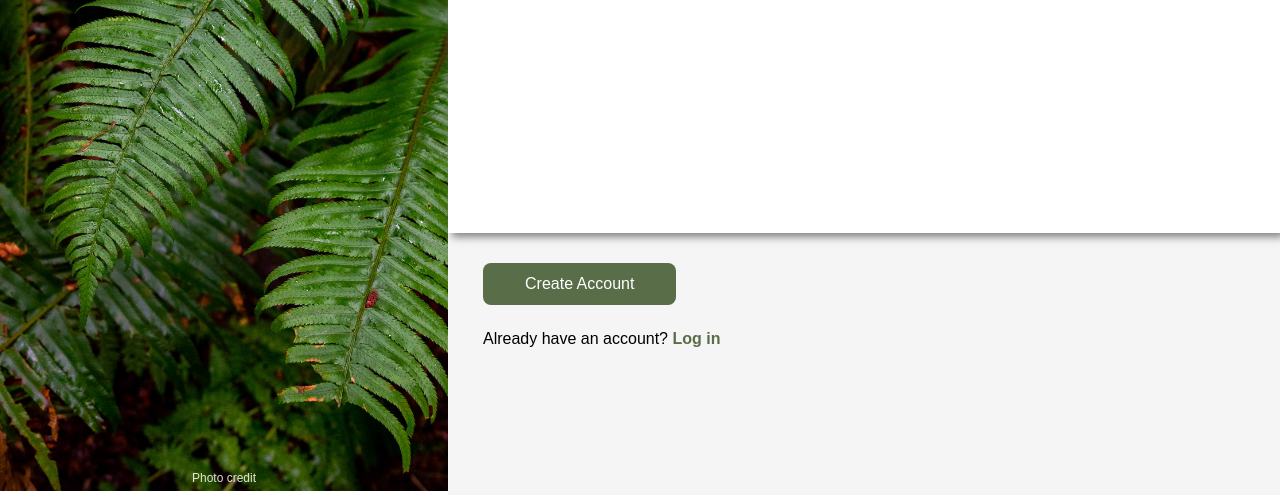
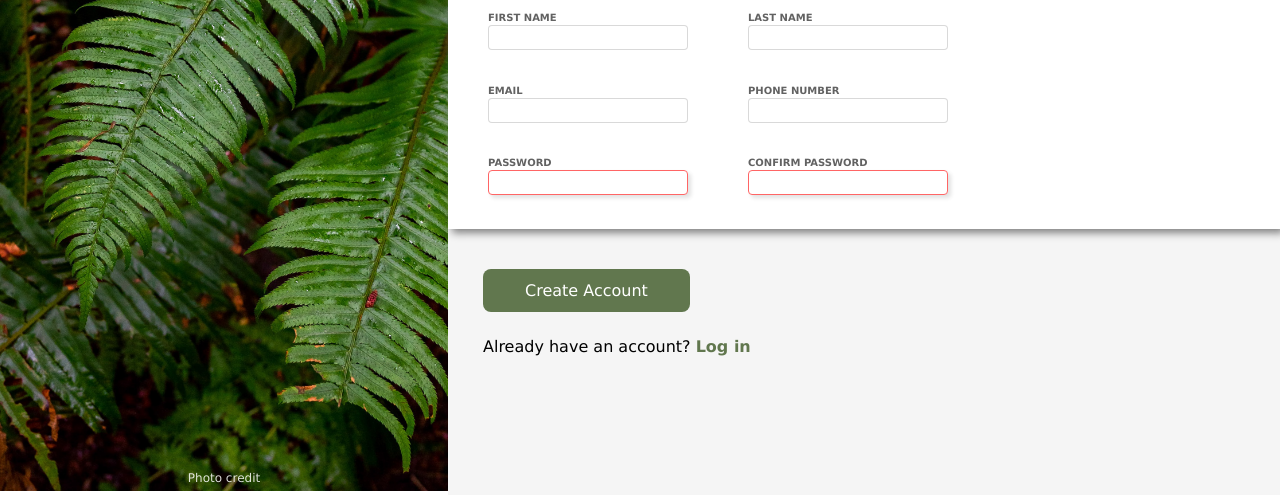
Before and after one commit to 99vik/Sign-up-Form-Odin, a plain HTML site: page index.html in a window 1280 px wide. Shown: the part 309-804 px from the top of the page. Drawn offline with Linux system fonts and the light colour scheme.

Commit message:
finished form

```diff
--- a/index.html
+++ b/index.html
@@ -28,9 +28,41 @@
             </div>
             <div class="form-container">
                 <p>Let's do this!</p>
+                <form id="myform" method="post" action="">
+                    <div class="form-row">
+                        <div class="input">
+                            <label for="first_name">FIRST NAME</label>
+                            <input type="text" name="first_name" id="first_name" required>
+                        </div>
+                        <div class="input">
+                            <label for="last_name">LAST NAME</label>
+                            <input type="text" name="last_name" id="last_name" required>
+                        </div>
+                    </div>
+                    <div class="form-row">
+                        <div class="input">
+                            <label for="email">EMAIL</label>
+                            <input type="email" name="email" id="email" required>
+                        </div>
+                        <div class="input">
+                            <label for="phone_number">PHONE NUMBER</label>
+                            <input type="tel" name="phone_number" id="phone_number" required>
+                        </div>
+                    </div>
+                    <div class="form-row">
+                        <div class="input error">
+                            <label for="password">PASSWORD</label>
+                            <input type="password" name="password" id="password" required>
+                        </div>
+                        <div class="input error">
+                            <label for="confirm_password">CONFIRM PASSWORD</label>
+                            <input type="password"  name="confirm_password" id="confirm_password" required>
+                        </div>
+                    </div>
+                </form>
             </div>
             <div>
-                <button class="create-account-btn">Create Account</button>
+                <button form="myform" class="create-account-btn" type="submit">Create Account</button>
                 <p class="text-normal">Already have an account? <a class="log-in-link">Log in</a></p>
             </div>
         </div>
--- a/styles.css
+++ b/styles.css
@@ -4,7 +4,7 @@
     -webkit-box-sizing: border-box;
     -moz-box-sizing: border-box;
     box-sizing: border-box;
-    font-family: Arial, Helvetica, sans-serif;
+    font-family: 'Lucida Sans', 'Lucida Sans Regular', 'Lucida Grande', 'Lucida Sans Unicode', Geneva, Verdana, sans-serif;
 }
 
 .main-container {
@@ -67,7 +67,7 @@
     width: 100%;
     background-color: whitesmoke;
     flex: 1;
-    padding: 30px 150px 45px 35px;
+    padding: 40px 150px 40px 35px;
 }
 
 .text {
@@ -81,11 +81,14 @@
 
 .form-container {
     width: 100%;
-    height: 35vh;
+    height: max(220px, 34vh);
     background-color: white;
     box-shadow: 4px 4px 8px 0px gray;
     padding: 15px 35px;
     z-index: 1;
+
+    display: flex;
+    flex-direction: column;
 }
 
 .form-container > p {
@@ -95,7 +98,7 @@
 
 .create-account-btn {
     color: white;
-    background-color: #596D48;
+    background-color: #61774e;
     font-size: 16px;
     font-weight: 500;
     padding: 12px 42px;
@@ -104,7 +107,7 @@
 }
 
 .log-in-link {
-    color: #596D48;
+    color: #61774e;
     font-weight: 650;
 }
 
@@ -113,3 +116,64 @@
     font-size: 16px;
     font-weight: 500;
 }
+
+.form-row {
+    display: flex;
+    justify-content: start;
+    gap: 50px;
+}
+
+form {
+    padding: 14px 0px;
+    flex: 1;
+    display: flex;
+    flex-direction: column;
+    justify-content: space-between;
+}
+
+label {
+    margin-bottom: 2px;
+    font-size: 10px;
+    font-weight: 700;
+    color: rgb(98, 98, 98);
+}
+
+.input {
+    display: flex;
+    flex-direction: column;
+    margin: 5px;
+}
+
+input {
+    width: 200px;
+    height: 25px;
+    border: 1px solid rgba(0, 0, 0, 0.15);
+    border-radius: 4px;
+    padding: 10px;
+}
+
+input:focus {
+    outline: none;
+    box-shadow: 3px 3px 4px 0px rgba(0,0,0,0.2);
+    border: 1px solid #0000ff;
+    opacity: 0.6;
+    transition: 0.5s;
+}
+
+.error > input:invalid {
+    outline: none;
+    box-shadow: 3px 3px 4px 0px rgba(0,0,0,0.2);
+    border: 1px solid red;
+    opacity: 0.6;
+    transition: 0.5s;
+}
+
+button[type="submit"]:hover {
+    background-color: #46553b;
+    box-shadow: 3px 3px 4px 0px rgba(0,0,0,0.2);
+    transition: 0.4s;
+}
+
+.log-in-link:hover {
+    color: #46553b;
+}
```
